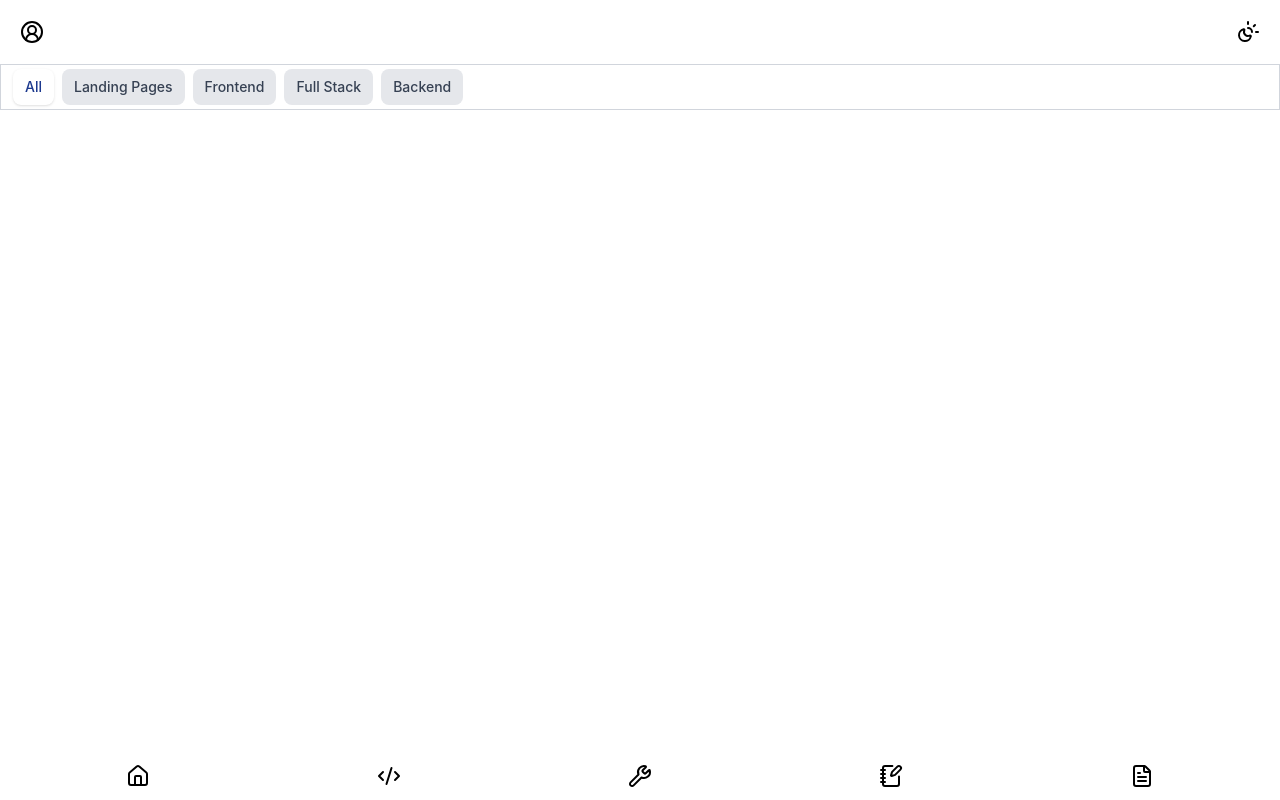
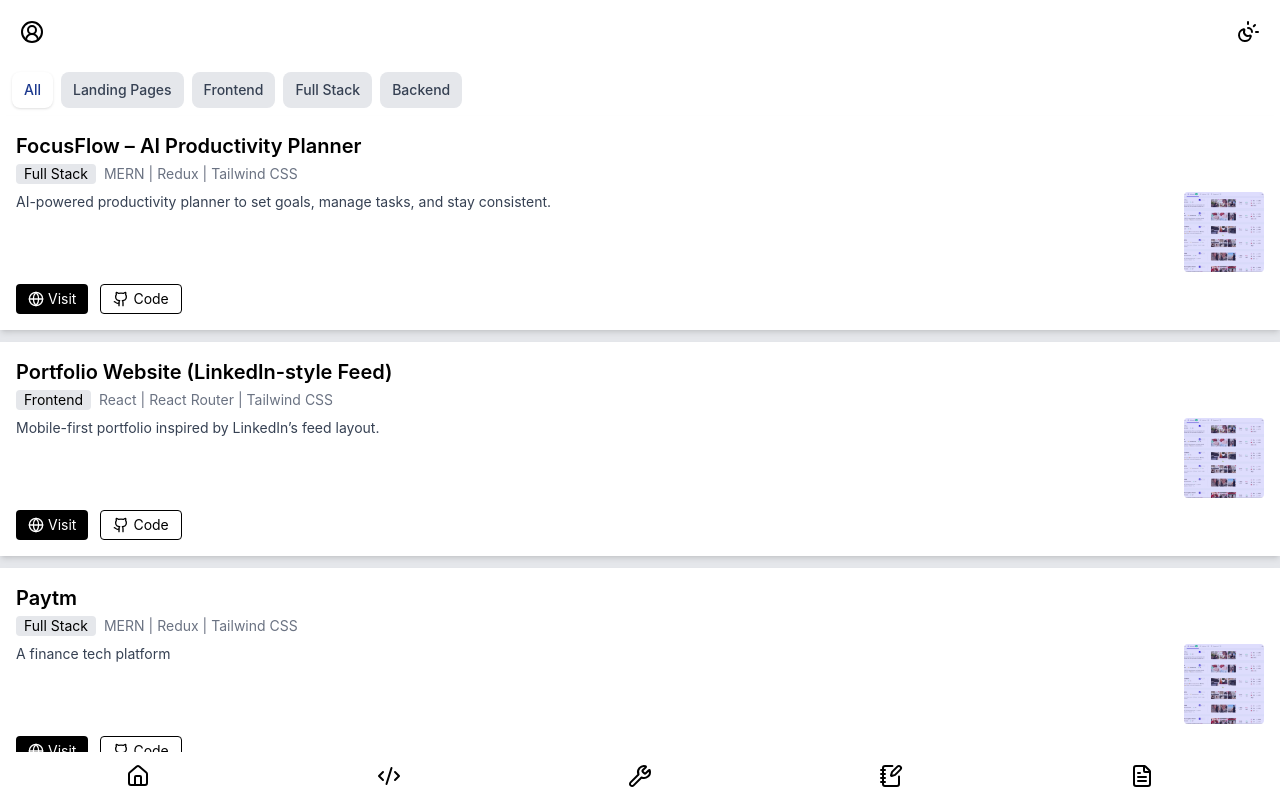
Before and after one commit to Jagadeesh-Jetti/Portfolio26, a React (Vite) app: page /projects in a window 1280 px wide. Shown: the top 800 px of the page. Built offline with nearby package versions, Linux system fonts and the light colour scheme.

Commit message:
fix: fixed filter bug

```diff
--- a/src/pages/Projects.jsx
+++ b/src/pages/Projects.jsx
@@ -1,7 +1,6 @@
 import { useState } from 'react';
 import { projectsData } from '../data/projectsData';
-import { Globe } from 'lucide-react';
-import { Github } from 'lucide-react';
+import { Globe, Github } from 'lucide-react';
 import image1 from '../assets/image1.png';
 
 const FILTERS = ['All', 'Landing Pages', 'Frontend', 'Full Stack', 'Backend'];
@@ -9,23 +8,22 @@
 export const Projects = () => {
   const [activeFilter, setActiveFilter] = useState('All');
 
-  const filteredProjects = projectsData.filter(
-    (project) => project.type === activeFilter
-  );
+  const filteredProjects =
+    activeFilter === 'All'
+      ? projectsData
+      : projectsData.filter((project) => project.type === activeFilter);
 
   return (
-    <div className=" bg-gray-200">
-      {/* <h1 className="font-bold ml-1"> Projects</h1> */}
-
-      <div className="flex gap-2 border border-gray-300 overflow-x-auto no-scrollbar py-1 bg-white pl-3">
+    <div className="bg-gray-200">
+      <div className="flex gap-2 overflow-x-auto py-2 bg-white pl-3">
         {FILTERS.map((filter) => (
           <button
             key={filter}
             onClick={() => setActiveFilter(filter)}
-            className={`px-3 py-2 rounded-lg text-sm font-medium whitespace-nowrap transition-all ${
+            className={`px-3 py-2 rounded-lg text-sm font-medium whitespace-nowrap transition ${
               activeFilter === filter
                 ? 'bg-white text-blue-900 shadow'
-                : 'bg-gray-200 text-gray-700 hover:bg-gray-200'
+                : 'bg-gray-200 text-gray-700 hover:bg-gray-300'
             }`}
           >
             {filter}
@@ -34,47 +32,52 @@
       </div>
 
       {filteredProjects.map((project) => (
-        <div className=" mb-3 p-4 border-none border-amber-950 shadow-md bg-white">
-          <div className="text-xl font-semibold ">{project?.title}</div>
-          <div className="flex gap-2  ">
-            <div className="bg-gray-200 px-1 text-gray-700 hover:bg-gray-200">
-              {project.type}
-            </div>
-            <div className="flex gap-2 text-gray-500">
-              {project.techstack.map((tech) => (
-                <span className=""> {tech} | </span>
+        <div key={project.id} className="mb-3 p-4 shadow-md bg-white">
+          <h3 className="text-xl font-semibold">{project.title}</h3>
+
+          <div className="flex gap-2 text-sm mt-1">
+            <span className="bg-gray-200 px-2 rounded">{project.type}</span>
+
+            <div className="flex gap-1 text-gray-500">
+              {project.techstack.map((tech, index) => (
+                <span key={tech}>
+                  {tech}
+                  {index !== project.techstack.length - 1 && ' |'}
+                </span>
               ))}
             </div>
           </div>
-          <div className="flex mt-2 gap-2">
-            <div className="">{project?.shortDescription}</div>
-            <div className="shrink-0">
-              <img src={image1} alt="Jagadeesh Jetti" className="w-20 h-18" />
-            </div>
+
+          <div className="flex gap-3 mt-2">
+            <p className="flex-1 text-sm text-gray-700">
+              {project.shortDescription}
+            </p>
+
+            <img
+              src={image1}
+              alt={project.title}
+              className="w-20 h-20 shrink-0 object-cover rounded"
+            />
           </div>
 
-          <div className="flex items-center mt-2">
-            <div className="flex items-center bg-black font-medium text-white gap-1  px-3 py-1 text-sm border rounded-md">
+          <div className="flex gap-3 mt-3">
+            <a
+              href={project.liveUrl}
+              target="_blank"
+              className="flex items-center gap-1 px-3 py-1 text-sm bg-black text-white rounded hover:opacity-90"
+            >
               <Globe size={16} />
-              <span>Visit</span>
-            </div>
+              Visit
+            </a>
 
-            <div className="flex items-center font-medium gap-1  px-3 py-1 text-sm  rounded-md">
-              <svg
-                width="16"
-                height="16"
-                viewBox="0 0 15 15"
-                fill="currentColor"
-              >
-                <path
-                  d="M7.49933 0.25C3.49635 0.25 0.25 3.49593 0.25 7.50024C0.25 10.703 2.32715 13.4206 5.2081 14.3797C5.57084 14.446 5.70302 14.2222 5.70302 14.0299C5.70302 13.8576 5.69679 13.4019 5.69323 12.797C3.67661 13.235 3.25112 11.825 3.25112 11.825C2.92132 10.9874 2.44599 10.7644 2.44599 10.7644C1.78773 10.3149 2.49584 10.3238 2.49584 10.3238C3.22353 10.375 3.60629 11.0711 3.60629 11.0711C4.25298 12.1788 5.30335 11.8588 5.71638 11.6732C5.78225 11.205 5.96962 10.8854 6.17658 10.7043C4.56675 10.5209 2.87415 9.89918 2.87415 7.12104C2.87415 6.32925 3.15677 5.68257 3.62053 5.17563C3.54576 4.99226 3.29697 4.25521 3.69174 3.25691C3.69174 3.25691 4.30015 3.06196 5.68522 3.99973C6.26337 3.83906 6.8838 3.75895 7.50022 3.75583C8.1162 3.75895 8.73619 3.83906 9.31523 3.99973C10.6994 3.06196 11.3069 3.25691 11.3069 3.25691C11.7026 4.25521 11.4538 4.99226 11.3795 5.17563C11.8441 5.68257 12.1245 6.32925 12.1245 7.12104C12.1245 9.9063 10.4292 10.5192 8.81452 10.6985C9.07444 10.9224 9.30633 11.3648 9.30633 12.0413C9.30633 13.0102 9.29742 13.7922 9.29742 14.0299C9.29742 14.2239 9.42828 14.4496 9.79591 14.3788C12.6746 13.4179 14.75 10.7025 14.75 7.50024C14.75 3.49593 11.5036 0.25 7.49933 0.25Z"
-                  fill="currentColor"
-                  fill-rule="evenodd"
-                  clip-rule="evenodd"
-                ></path>
-              </svg>
-              <span>Code</span>
-            </div>
+            <a
+              href={project.githubUrl}
+              target="_blank"
+              className="flex items-center gap-1 px-3 py-1 text-sm border rounded hover:bg-gray-100"
+            >
+              <Github size={16} />
+              Code
+            </a>
           </div>
         </div>
       ))}
```
